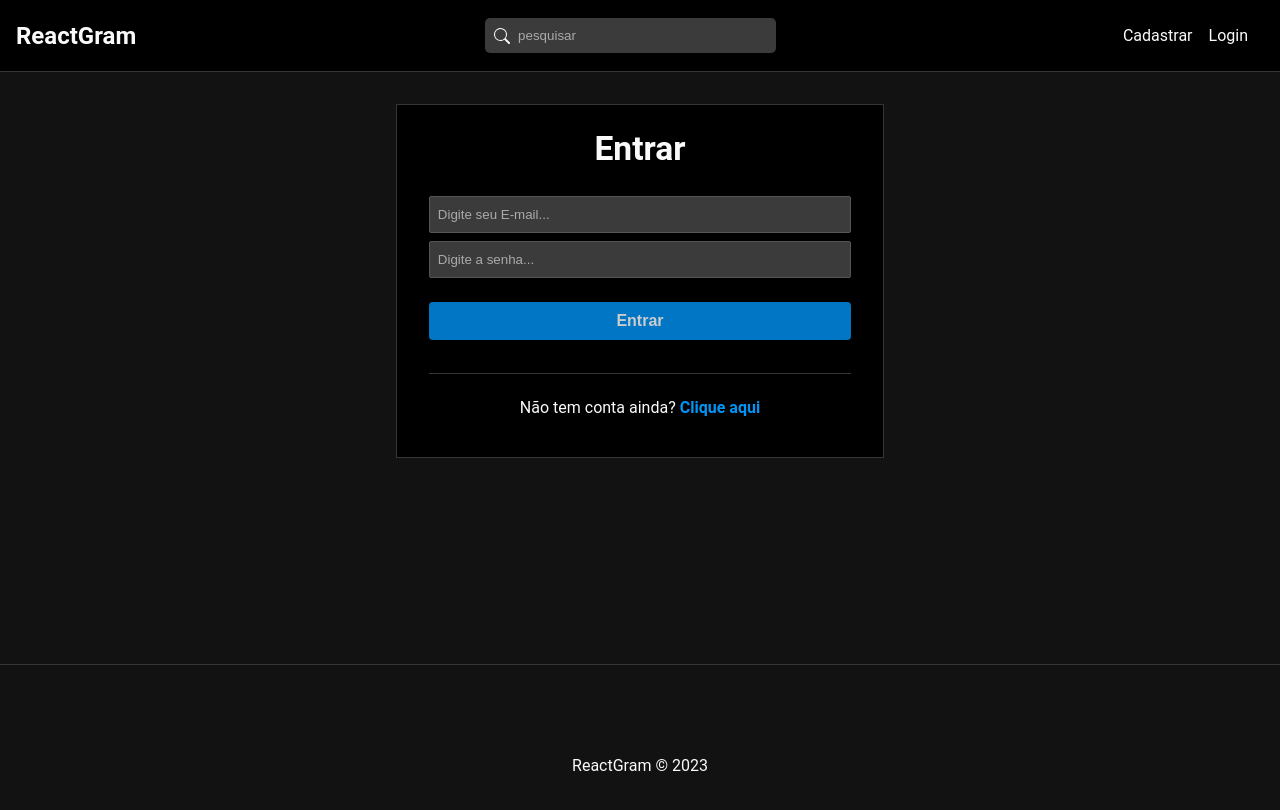
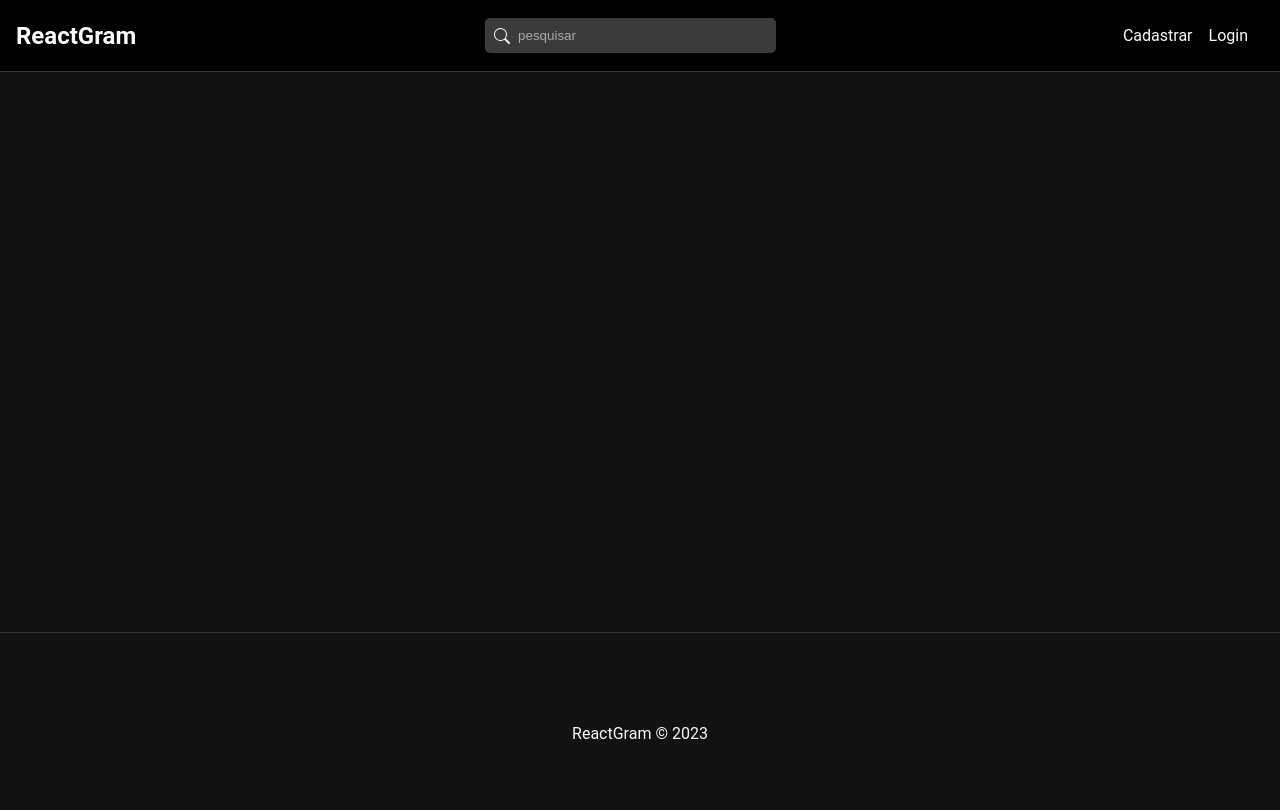
Before and after one commit to Jaco1030D/front-ReactGram, a React (Vite) app: page / in a window 1280 px wide. Shown: the top 810 px of the page. Built offline with nearby package versions, Linux system fonts and the light colour scheme.

Commit message:
Alteração com intuito de resolver bug

```diff
--- a/src/App.jsx
+++ b/src/App.jsx
@@ -12,7 +12,10 @@ function App() {
       <BrowserRouter>
       <Navbar/>
       <div className="container">
-      <Login />
+      <Routes>
+        <Route path='/register' element={!auth ? <Register/> : <Navigate to='/'/>} />
+        <Route path="/login" element={!auth ? <Login/> : <Navigate to='/'/>} />
+      </Routes>
       </div>
       <Footer/>
       </BrowserRouter>
```
